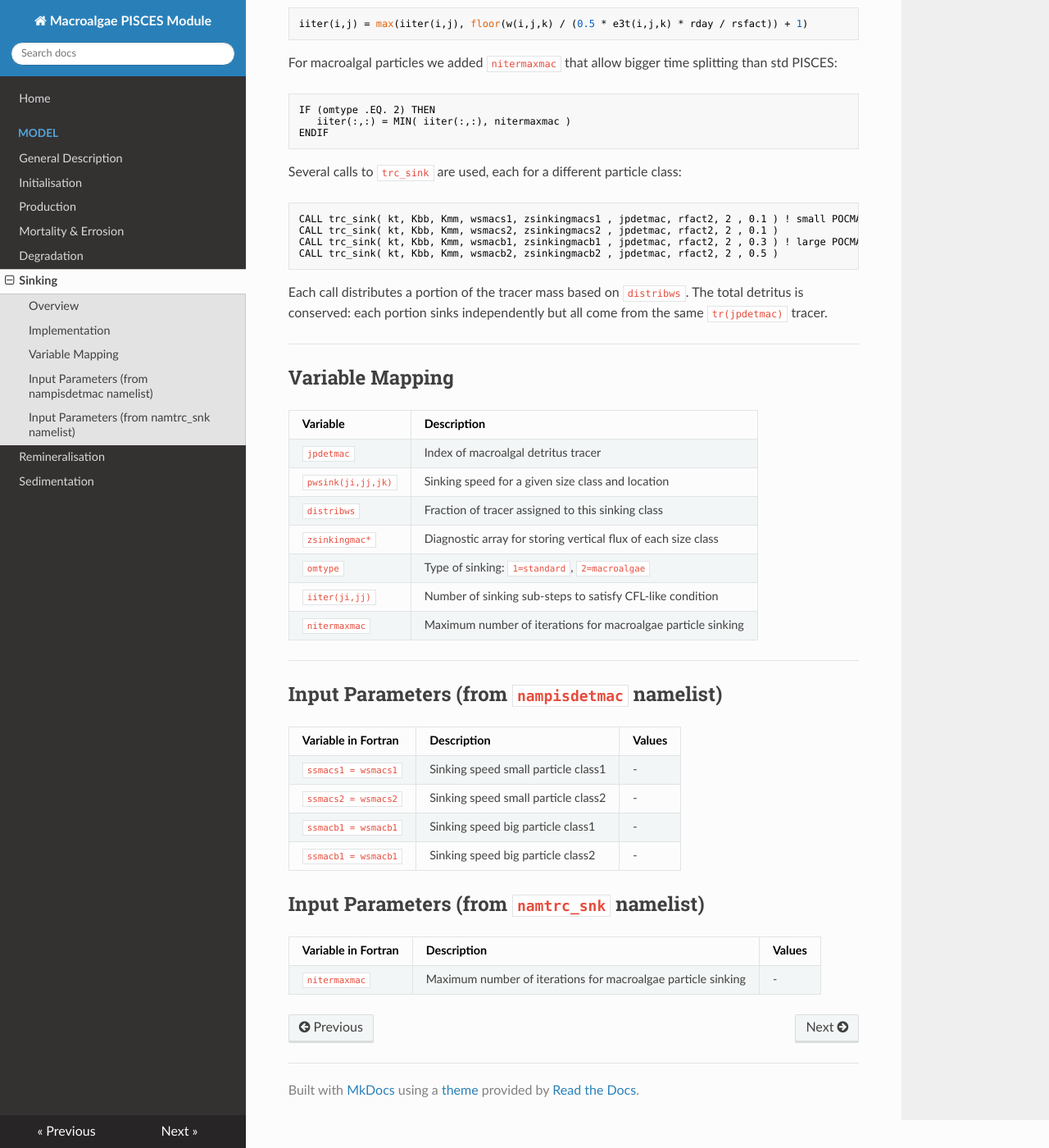
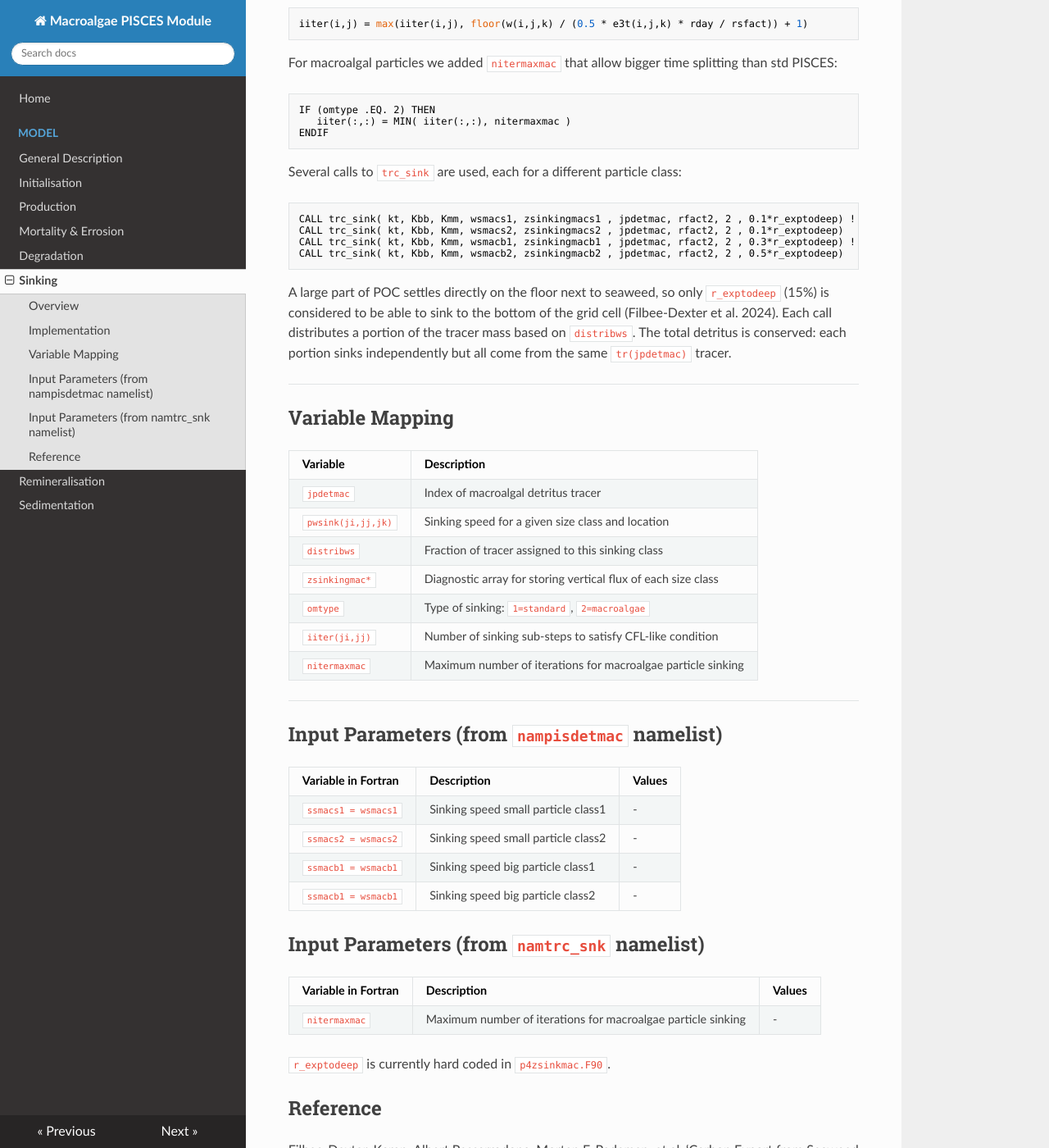
Before and after one commit to ManonBerger/macroalgae-model-doc, an MkDocs documentation site: the page built from docs/Model/Sinking.md, in a window 1280 px wide and 1400 px high, scrolled down 605 px. Shown: the whole window at 82% size. Built offline with MkDocs 1.6.1, drawn with Linux system fonts in a browser that asks for light colours; nearby versions of some CDN libraries; some of the changed text lies outside the part shown.

Commit message:
Update Sinking.md
Add the fraction of poc that can effectively sink to the bottom

````diff
--- a/docs/Model/Sinking.md
+++ b/docs/Model/Sinking.md
@@ -32,12 +32,13 @@ ENDIF
 Several calls to `trc_sink` are used, each for a different particle class:
 
 ```fortran
-CALL trc_sink( kt, Kbb, Kmm, wsmacs1, zsinkingmacs1 , jpdetmac, rfact2, 2 , 0.1 ) ! small POCMAC, class 1
-CALL trc_sink( kt, Kbb, Kmm, wsmacs2, zsinkingmacs2 , jpdetmac, rfact2, 2 , 0.1 )
-CALL trc_sink( kt, Kbb, Kmm, wsmacb1, zsinkingmacb1 , jpdetmac, rfact2, 2 , 0.3 ) ! large POCMAC, class 1
-CALL trc_sink( kt, Kbb, Kmm, wsmacb2, zsinkingmacb2 , jpdetmac, rfact2, 2 , 0.5 )
+CALL trc_sink( kt, Kbb, Kmm, wsmacs1, zsinkingmacs1 , jpdetmac, rfact2, 2 , 0.1*r_exptodeep) ! small POCMAC, class 1
+CALL trc_sink( kt, Kbb, Kmm, wsmacs2, zsinkingmacs2 , jpdetmac, rfact2, 2 , 0.1*r_exptodeep)
+CALL trc_sink( kt, Kbb, Kmm, wsmacb1, zsinkingmacb1 , jpdetmac, rfact2, 2 , 0.3*r_exptodeep) ! large POCMAC, class 1
+CALL trc_sink( kt, Kbb, Kmm, wsmacb2, zsinkingmacb2 , jpdetmac, rfact2, 2 , 0.5*r_exptodeep)
 ```
 
+A large part of POC settles directly on the floor next to seaweed, so only `r_exptodeep` (15%) is considered to be able to sink to the bottom of the grid cell (Filbee-Dexter et al. 2024).
 Each call distributes a portion of the tracer mass based on `distribws`. The total detritus is conserved: each portion sinks independently but all come from the same `tr(jpdetmac)` tracer.
 
 ---
@@ -72,3 +73,8 @@ Each call distributes a portion of the tracer mass based on `distribws`. The tot
 | **Variable in Fortran**     | **Description**                     | **Values**             |
 |-----------------------------|-------------------------------------|---------------------------------|
 | `nitermaxmac`      | Maximum number of iterations for macroalgae particle sinking                   | -          |
+
+`r_exptodeep` is currently hard coded in `p4zsinkmac.F90`.
+
+## Reference
+Filbee-Dexter, Karen, Albert Pessarrodona, Morten F. Pedersen, et al. ‘Carbon Export from Seaweed Forests to Deep Ocean Sinks’. Nature Geoscience 17, no. 6 (2024): 552–59. https://doi.org/10.1038/s41561-024-01449-7.
````
